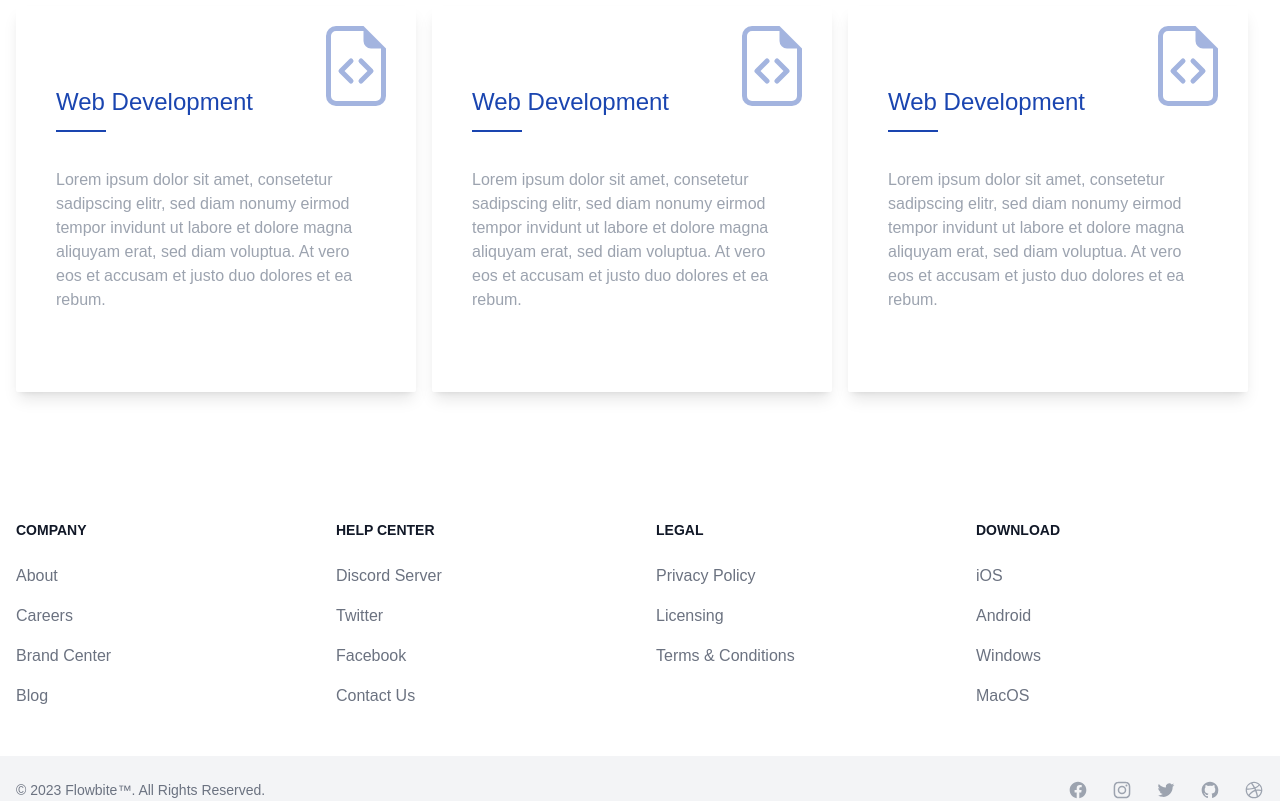
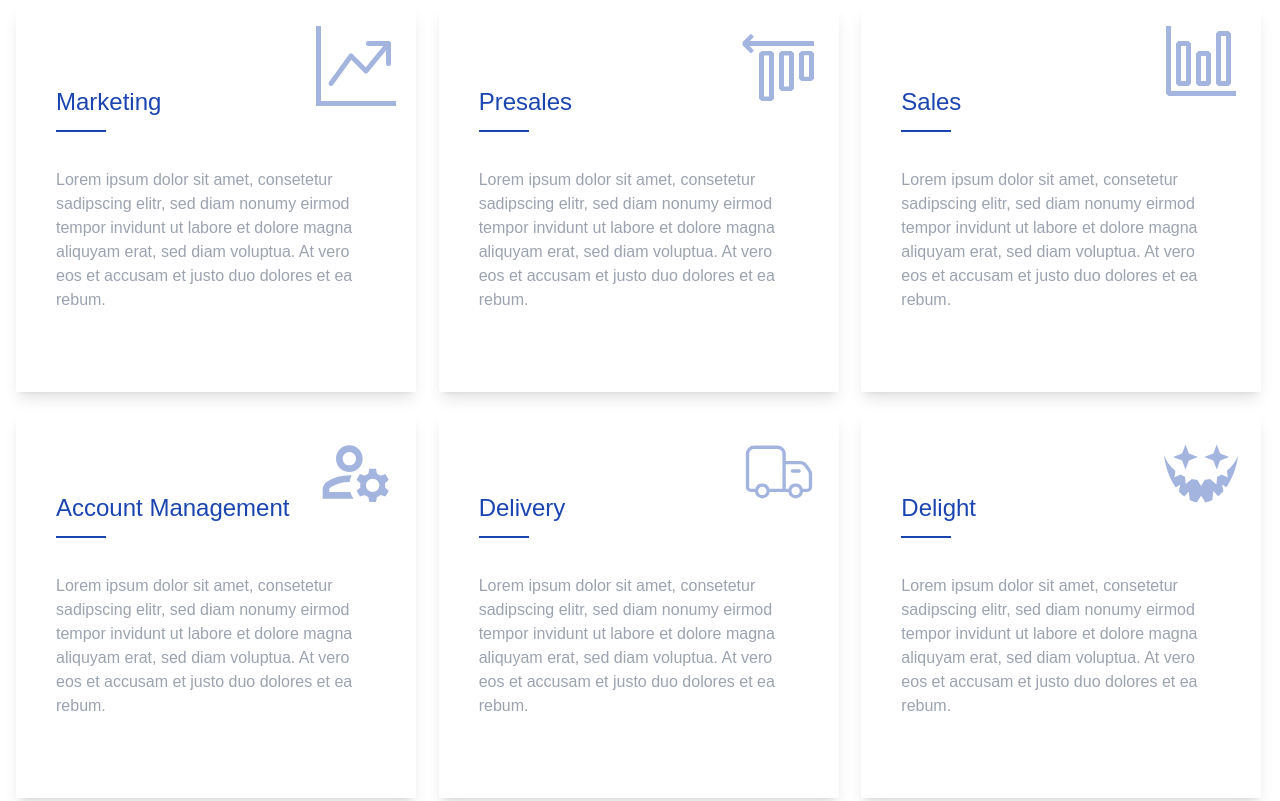
Before and after one commit to imrannaazir/Globallyz, a React (Vite) app: page / in a window 1280 px wide. Shown: the part 1260-2061 px from the top of the page. Built offline with nearby package versions, Linux system fonts and the light colour scheme.

Commit message:
animation added at nav

```diff
--- a/package.json
+++ b/package.json
@@ -12,7 +12,8 @@
   "dependencies": {
     "react": "^18.2.0",
     "react-dom": "^18.2.0",
-    "react-icons": "^4.8.0"
+    "react-icons": "^4.8.0",
+    "react-router-dom": "^6.11.1"
   },
   "devDependencies": {
     "@types/react": "^18.0.28",
--- a/src/components/home/Services.jsx
+++ b/src/components/home/Services.jsx
@@ -1,15 +1,95 @@
-import { BsFileEarmarkCode } from "react-icons/bs";
+import { BsGraphUpArrow } from "react-icons/bs";
+import { GiDelighted } from "react-icons/gi";
+import { VscGraph, VscGraphLeft } from "react-icons/vsc";
+import { MdOutlineManageAccounts } from "react-icons/md";
+import { CiDeliveryTruck } from "react-icons/ci";
 
 export default function Services() {
   return (
-    <div className="max-w-screen-xl  mx-auto p-4 grid lg:grid-cols-3 md:grid-cols-2 sm:grid-cols-1 my-20  ">
+    <div className="max-w-screen-xl  mx-auto p-4 grid lg:grid-cols-3 md:grid-cols-2 sm:grid-cols-1 my-20 gap-5 ">
       {/* card 1 */}
       <div className="px-10 shadow-lg max-w-[400px] rounded-sm relative group hover:bg-gradient-to-tr from-primary to-blue-400  transition duration-500 ">
-        <BsFileEarmarkCode className="absolute right-5 top-5 text-[80px] text-primary/40 group-hover:text-white group-hover:transition-up" />
+        <BsGraphUpArrow className="absolute right-5 top-5 text-[80px] text-primary/40 group-hover:text-white group-hover:transition-up" />
         <div className="my-20">
           <div className="mb-9">
             <h1 className="text-2xl  relative mb-3 text-primary group-hover:text-white group-hover:transition-up">
-              Web Development
+              Marketing
+            </h1>
+            <div className="h-[2px] w-[50px] -bottom-4 left-0 bg-primary group-hover:bg-white group-hover:transition-up"></div>
+          </div>
+          <p className="font-medium text-gray-400 group-hover:text-white group-hover:transition-down">
+            Lorem ipsum dolor sit amet, consetetur sadipscing elitr, sed diam
+            nonumy eirmod tempor invidunt ut labore et dolore magna aliquyam
+            erat, sed diam voluptua. At vero eos et accusam et justo duo dolores
+            et ea rebum.
+          </p>
+        </div>
+      </div>
+      {/* card 2 */}
+
+      <div className="px-10 shadow-lg max-w-[400px] rounded-sm relative group hover:bg-gradient-to-tr from-primary to-blue-400  transition duration-500 ">
+        <VscGraphLeft className="absolute right-5 top-5 text-[80px] text-primary/40 group-hover:text-white group-hover:transition-up" />
+        <div className="my-20">
+          <div className="mb-9">
+            <h1 className="text-2xl  relative mb-3 text-primary group-hover:text-white group-hover:transition-up">
+              Presales
+            </h1>
+            <div className="h-[2px] w-[50px] -bottom-4 left-0 bg-primary group-hover:bg-white group-hover:transition-up"></div>
+          </div>
+          <p className="font-medium text-gray-400 group-hover:text-white group-hover:transition-down">
+            Lorem ipsum dolor sit amet, consetetur sadipscing elitr, sed diam
+            nonumy eirmod tempor invidunt ut labore et dolore magna aliquyam
+            erat, sed diam voluptua. At vero eos et accusam et justo duo dolores
+            et ea rebum.
+          </p>
+        </div>
+      </div>
+
+      {/* card 3 */}
+      <div className="px-10 shadow-lg max-w-[400px] rounded-sm relative group hover:bg-gradient-to-tr from-primary to-blue-400  transition duration-500 ">
+        <VscGraph className="absolute right-5 top-5 text-[80px] text-primary/40 group-hover:text-white group-hover:transition-up" />
+        <div className="my-20">
+          <div className="mb-9">
+            <h1 className="text-2xl  relative mb-3 text-primary group-hover:text-white group-hover:transition-up">
+              Sales
+            </h1>
+            <div className="h-[2px] w-[50px] -bottom-4 left-0 bg-primary group-hover:bg-white group-hover:transition-up"></div>
+          </div>
+          <p className="font-medium text-gray-400 group-hover:text-white group-hover:transition-down">
+            Lorem ipsum dolor sit amet, consetetur sadipscing elitr, sed diam
+            nonumy eirmod tempor invidunt ut labore et dolore magna aliquyam
+            erat, sed diam voluptua. At vero eos et accusam et justo duo dolores
+            et ea rebum.
+          </p>
+        </div>
+      </div>
+
+      {/* card 4 */}
+      <div className="px-10 shadow-lg max-w-[400px] rounded-sm relative group hover:bg-gradient-to-tr from-primary to-blue-400  transition duration-500 ">
+        <MdOutlineManageAccounts className="absolute right-5 top-5 text-[80px] text-primary/40 group-hover:text-white group-hover:transition-up" />
+        <div className="my-20">
+          <div className="mb-9">
+            <h1 className="text-2xl  relative mb-3 text-primary group-hover:text-white group-hover:transition-up">
+              Account Management
+            </h1>
+            <div className="h-[2px] w-[50px] -bottom-4 left-0 bg-primary group-hover:bg-white group-hover:transition-up"></div>
+          </div>
+          <p className="font-medium text-gray-400 group-hover:text-white group-hover:transition-down">
+            Lorem ipsum dolor sit amet, consetetur sadipscing elitr, sed diam
+            nonumy eirmod tempor invidunt ut labore et dolore magna aliquyam
+            erat, sed diam voluptua. At vero eos et accusam et justo duo dolores
+            et ea rebum.
+          </p>
+        </div>
+      </div>
+
+      {/* card 5 */}
+      <div className="px-10 shadow-lg max-w-[400px] rounded-sm relative group hover:bg-gradient-to-tr from-primary to-blue-400  transition duration-500 ">
+        <CiDeliveryTruck className="absolute right-5 top-5 text-[80px] text-primary/40 group-hover:text-white group-hover:transition-up" />
+        <div className="my-20">
+          <div className="mb-9">
+            <h1 className="text-2xl  relative mb-3 text-primary group-hover:text-white group-hover:transition-up">
+              Delivery
             </h1>
             <div className="h-[2px] w-[50px] -bottom-4 left-0 bg-primary group-hover:bg-white group-hover:transition-up"></div>
           </div>
@@ -23,29 +103,11 @@ export default function Services() {
       </div>
       {/* card 1 */}
       <div className="px-10 shadow-lg max-w-[400px] rounded-sm relative group hover:bg-gradient-to-tr from-primary to-blue-400  transition duration-500 ">
-        <BsFileEarmarkCode className="absolute right-5 top-5 text-[80px] text-primary/40 group-hover:text-white group-hover:transition-up" />
+        <GiDelighted className="absolute right-5 top-5 text-[80px] text-primary/40 group-hover:text-white group-hover:transition-up" />
         <div className="my-20">
           <div className="mb-9">
             <h1 className="text-2xl  relative mb-3 text-primary group-hover:text-white group-hover:transition-up">
-              Web Development
-            </h1>
-            <div className="h-[2px] w-[50px] -bottom-4 left-0 bg-primary group-hover:bg-white group-hover:transition-up"></div>
-          </div>
-          <p className="font-medium text-gray-400 group-hover:text-white group-hover:transition-down">
-            Lorem ipsum dolor sit amet, consetetur sadipscing elitr, sed diam
-            nonumy eirmod tempor invidunt ut labore et dolore magna aliquyam
-            erat, sed diam voluptua. At vero eos et accusam et justo duo dolores
-            et ea rebum.
-          </p>
-        </div>
-      </div>
-      {/* card 1 */}
-      <div className="px-10 shadow-lg max-w-[400px] rounded-sm relative group hover:bg-gradient-to-tr from-primary to-blue-400  transition duration-500 ">
-        <BsFileEarmarkCode className="absolute right-5 top-5 text-[80px] text-primary/40 group-hover:text-white group-hover:transition-up" />
-        <div className="my-20">
-          <div className="mb-9">
-            <h1 className="text-2xl  relative mb-3 text-primary group-hover:text-white group-hover:transition-up">
-              Web Development
+              Delight
             </h1>
             <div className="h-[2px] w-[50px] -bottom-4 left-0 bg-primary group-hover:bg-white group-hover:transition-up"></div>
           </div>
--- a/src/components/ui/Footer.jsx
+++ b/src/components/ui/Footer.jsx
@@ -110,7 +110,7 @@ const Footer = () => {
       </div>
       <div className="px-4 py-6 bg-gray-100 dark:bg-gray-700 md:flex md:items-center md:justify-between">
         <span className="text-sm text-gray-500 dark:text-gray-300 sm:text-center">
-          © 2023 <a href="https://flowbite.com/">Flowbite™</a>. All Rights
+          © 2023 <a href="https://flowbite.com/">Globallyz</a>. All Rights
           Reserved.
         </span>
         <div className="flex mt-4 space-x-6 sm:justify-center md:mt-0">
--- a/src/components/ui/Navbar.jsx
+++ b/src/components/ui/Navbar.jsx
@@ -2,8 +2,25 @@ import { useState } from "react";
 
 export default function Navbar() {
   const [open, setOpen] = useState(false);
+
+  const [scrolling, setScrolling] = useState(true);
+
+  // handle header bg by scrolling
+  const handleNavBg = () => {
+    if (window.scrollY > 20) {
+      setScrolling(false);
+    } else {
+      setScrolling(true);
+    }
+  };
+  window.addEventListener("scroll", handleNavBg);
+
   return (
-    <nav className="bg-white border-gray-200 dark:bg-gray-900 sticky top-0  z-40 ">
+    <nav
+      className={`${
+        scrolling || "transition-down"
+      } bg-white border-gray-200 dark:bg-gray-900 sticky top-0  z-40 shadow-md`}
+    >
       <div className="max-w-screen-xl flex flex-wrap items-center justify-between mx-auto p-4">
         <a href="https://flowbite.com/" className="flex items-center">
           <img
@@ -12,7 +29,7 @@ export default function Navbar() {
             alt="Flowbite Logo"
           />
           <span className="self-center text-2xl font-semibold whitespace-nowrap dark:text-white">
-            Flowbite
+            Globallyz
           </span>
         </a>
         <button
--- /dev/null
+++ b/src/pages/MarketingService.jsx
@@ -0,0 +1,7 @@
+export default function MarketingService() {
+  return (
+    <div>
+      <p>hello</p>
+    </div>
+  );
+}
```
Also changed, not shown: 1 other file (tests, documents, lock files or other folders).
